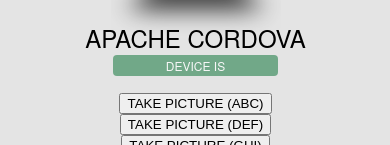
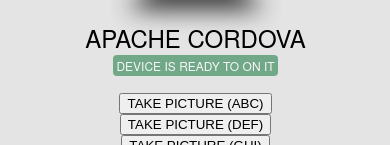
Before and after one commit to uwon12345/CordovaProject, a plain HTML site: page www/index.html in a window 390 px wide. Shown: the part 467-612 px from the top of the page. Drawn offline with Linux system fonts and the light colour scheme; some packages are replaced by stand-ins of ours.

Commit message:
update index.html
change line 43

```diff
--- a/www/index.html
+++ b/www/index.html
@@ -40,7 +40,7 @@
             <h1>Apache Cordova</h1>
             <div id="deviceready" class="blink">
                 <p class="event listening">Connecting to Device</p>
-                <p class="event received">Device is </p>
+                <p class="event received">Device is Ready to On It</p>
             </div>
             <br/>
 
```
